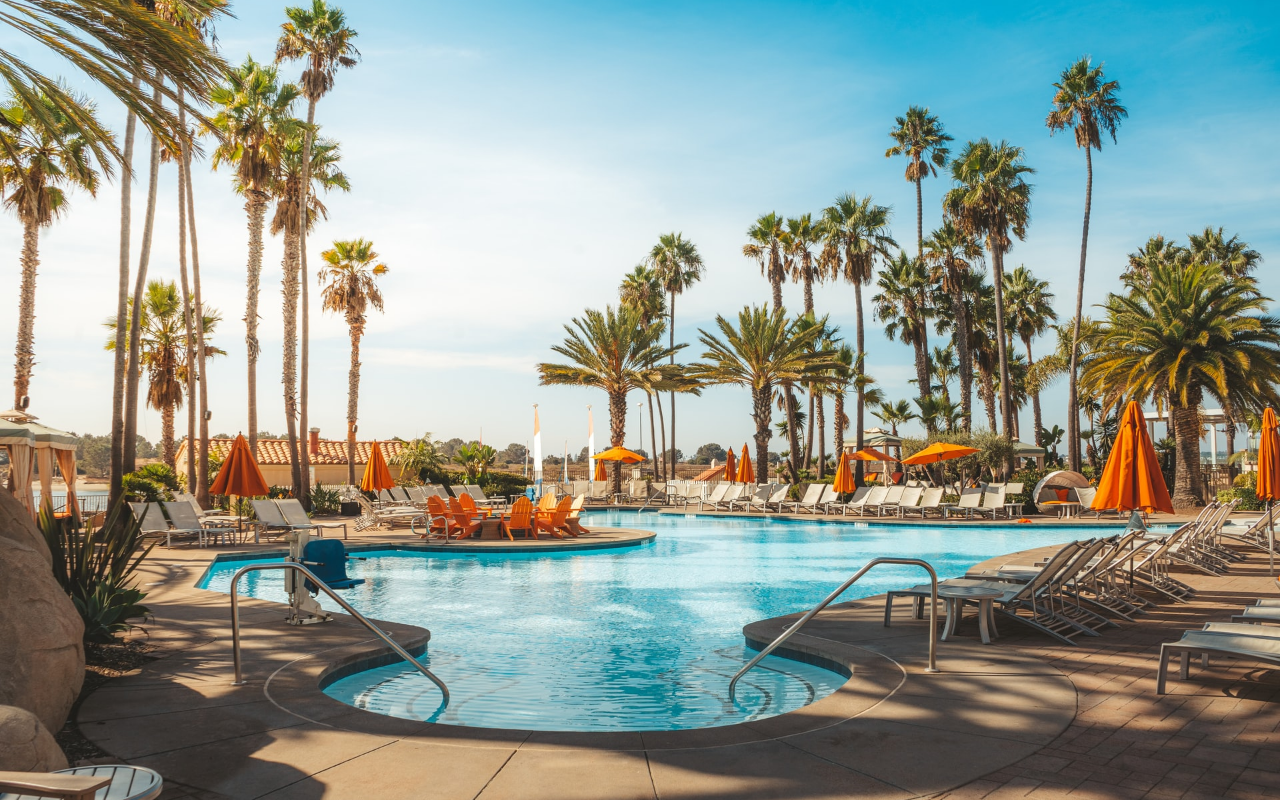
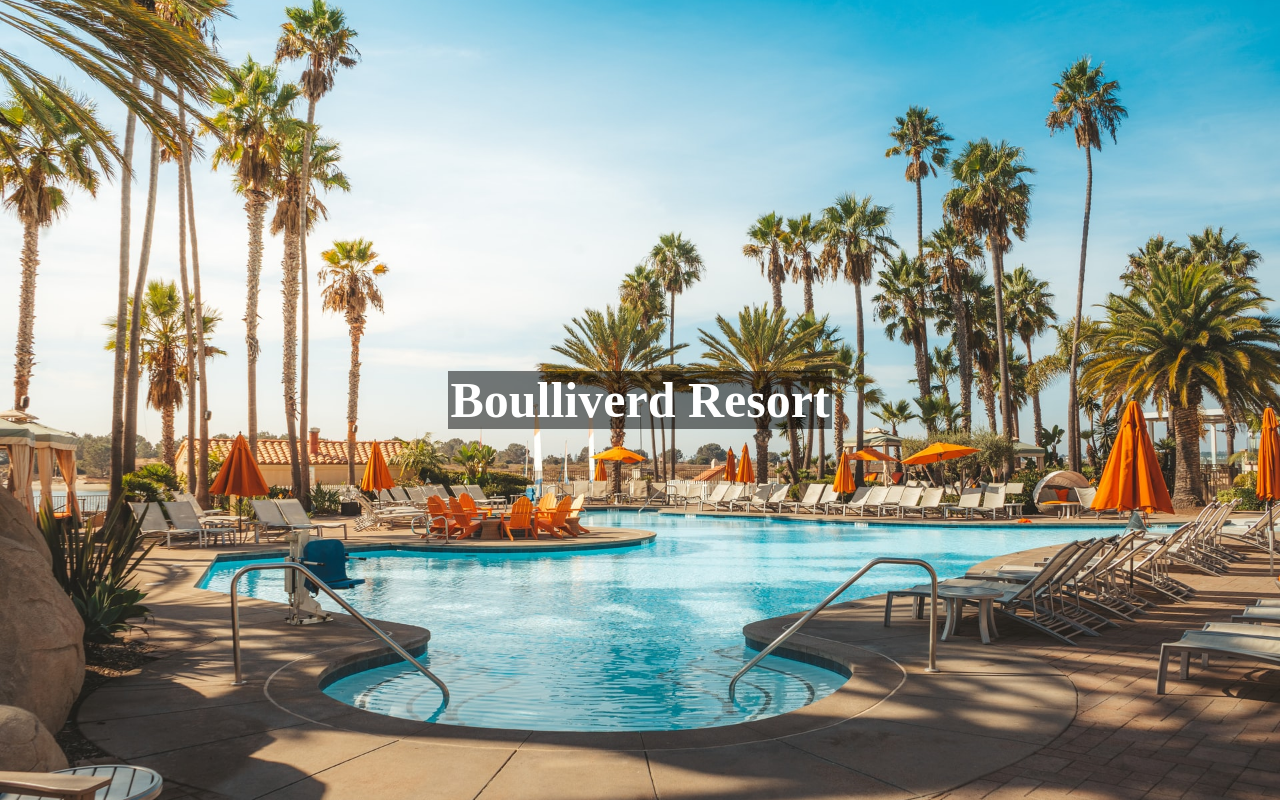
Before and after one commit to Emkayint/boulevard-resort, a plain HTML site: page index.html in a window 1280 px wide. Drawn offline with Linux system fonts and the light colour scheme.

Commit message:
st: brand name design

```diff
--- a/index.html
+++ b/index.html
@@ -9,7 +9,7 @@
 </head>
 <body>
     <div id="hero" class="hero">
-
+        <h1>Boulliverd Resort</h1>
 
     </div>
 
--- a/style.css
+++ b/style.css
@@ -9,4 +9,18 @@
     background-position: center;
     background-size: cover;
     height: 100vh;
+    text-align: center;
+    align-content: center;
+    display: flex;
 }
+
+.hero h1{
+    color: rgb(255, 255, 255);
+    width: 30%;
+    align-self: center;
+    text-align: center;
+    background-color: rgba(0, 0, 0, .5);
+    margin: 0 auto;
+    font-size: 50px;
+
+}
```
